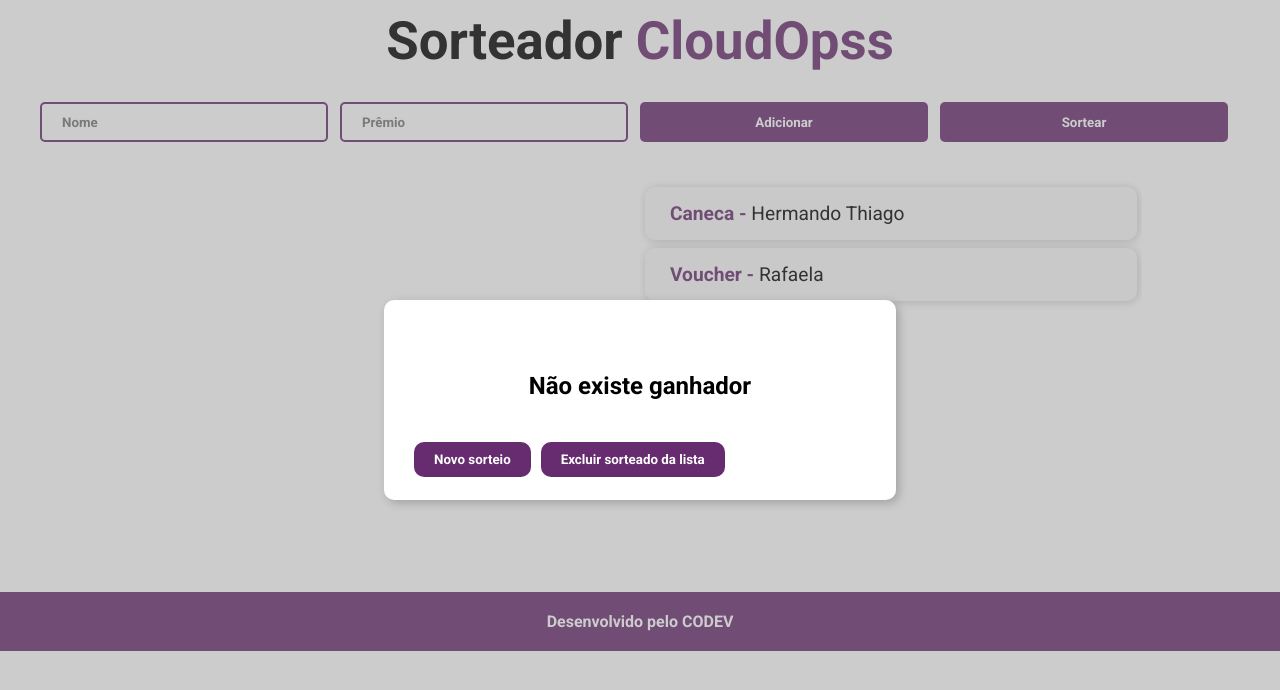
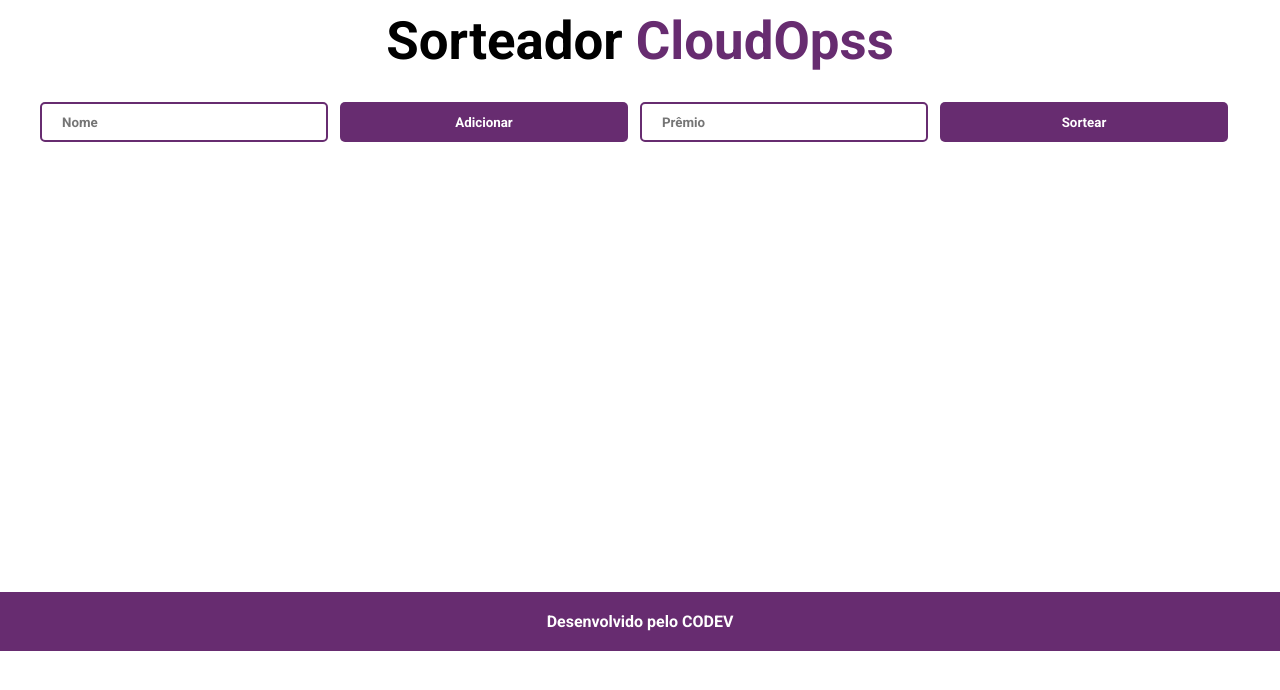
Before and after one commit to HermandoThiago/Sorteador-React, a React (Create React App) app: page / in a window 1280 px wide. Both pictures are taken after a click on the button "Sortear". Shown: the top 690 px of the page. Built offline with nearby package versions, Linux system fonts and the light colour scheme.

Commit message:
Atribuir premio ao ganhador

```diff
--- a/src/components/ModalSorteado.jsx
+++ b/src/components/ModalSorteado.jsx
@@ -7,6 +7,7 @@ export default function ModalSorteado(props){
             <div className={props.modal ? "modal-sorteado mostrar" : "modal-sorteado"}>
                 <div className="box-modal">
                     <div className="sorteado">
+                        <h2>O ganhador do {props.premio}</h2>
                         <p>{props.sorteado}</p>
                     </div>
                     <div className="botoes">
--- a/src/components/Sorteador.jsx
+++ b/src/components/Sorteador.jsx
@@ -15,16 +15,7 @@ export default function Sorteador(){
     const [sorteado, setSorteado] = useState("");
     const [modal, setModal] = useState(false);
     const [premio, setPremio] = useState("");
-    const [ganhadores, setGanhadores] = useState([
-        {
-            item: "Caneca",
-            ganhador: "Hermando Thiago"
-        },
-        {
-            item: "Voucher",
-            ganhador: "Rafaela"
-        }
-    ]);
+    const [ganhadores, setGanhadores] = useState([]);
 
 
     function addLista(concorrente){
@@ -49,11 +40,24 @@ export default function Sorteador(){
        let ganhador = [...lista][Math.floor(Math.random() * lista.length)]
 
         if(!ganhador){
-            ganhador = "Não existe ganhador"
+
+            alert("Adicione pelo menos um nome na lista")
+
+        }else if(!premio){
+
+            alert("Adicione um prêmio")
+
+        }else{
+
+            let data = {
+                item: premio,
+                ganhador: ganhador
             }
 
             setSorteado(ganhador);
+            setGanhadores([...ganhadores, data]);
             setModal(true);
+        }
     }
 
     function excluirSorteado(sorteado){
@@ -63,12 +67,19 @@ export default function Sorteador(){
         setModal(false);
     }
 
+    function fecharModal(){
+        setSorteado("");
+        setPremio("");
+        setModal(false);
+    }
+
     return(
         <>
             <ModalSorteado
+                premio={premio}
                 sorteado={sorteado}
                 modal={modal}
-            setModal={() => setModal(!modal)}
+                setModal={fecharModal}
                 excluir={() => excluirSorteado(sorteado)}
             />
             <section className="container">
@@ -84,6 +95,7 @@ export default function Sorteador(){
                         value={concorrente}
                         placeholder={"Nome"}
                      />
+                     <button onClick={() => addLista(concorrente)}>Adicionar</button>
                     <Inputs
                         type={"text"}
                         length={3}
@@ -91,7 +103,6 @@ export default function Sorteador(){
                         value={premio}
                         placeholder={"Prêmio"}
                     />
-                    <button onClick={() => addLista(concorrente)}>Adicionar</button>
                     <button onClick={sortear}>Sortear</button>
                 </div>
                 <div className="listagem">
```
Lines whose indentation alone changed are shown as unchanged.
